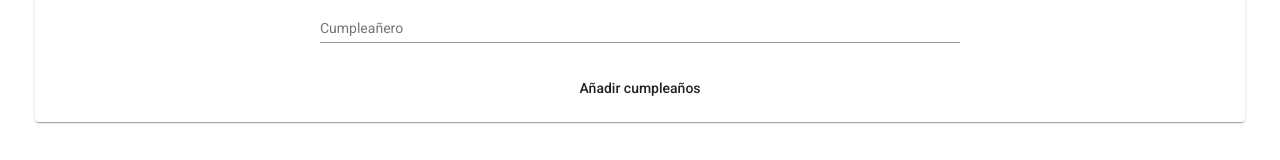
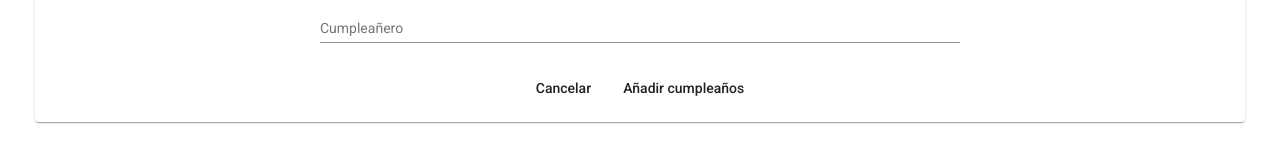
Before and after one commit to mf-andres/liku-frontend, an Angular app: page /add-birthday in a window 1280 px wide. Shown: the part 285-445 px from the top of the page. Built offline with nearby package versions, Linux system fonts and the light colour scheme.

Commit message:
feat: improve navigation

```diff
--- a/src/app/add-birthday/add-birthday.component.html
+++ b/src/app/add-birthday/add-birthday.component.html
@@ -26,7 +26,17 @@
       />
     </mat-form-field>
   </form>
-  <button id="add-birthday-button" mat-button (click)="addBirthday()">
-    Añadir cumpleaños
-  </button>
+  <span>
+    <button
+      id="add-birthday-button"
+      mat-button
+      routerLink="/birthdays"
+      [queryParams]="{ userId: userId }"
+    >
+      Cancelar
+    </button>
+    <button id="add-birthday-button" mat-button (click)="addBirthday()">
+      Añadir cumpleaños
+    </button>
+  </span>
 </mat-card>
--- a/src/app/add-gift/add-gift.component.html
+++ b/src/app/add-gift/add-gift.component.html
@@ -14,7 +14,17 @@
       />
     </mat-form-field>
   </form>
-  <button id="add-gift-button" mat-button (click)="onAddGift()">
-    Añadir regalo
-  </button>
+  <span>
+    <button
+      id="add-birthday-button"
+      mat-button
+      routerLink="/gifts"
+      [queryParams]="{ userId: userId, birthdayId: birthdayId }"
+    >
+      Cancelar
+    </button>
+    <button id="add-gift-button" mat-button (click)="onAddGift()">
+      Añadir regalo
+    </button>
+  </span>
 </mat-card>
--- a/src/app/edit-birthday/edit-birthday.component.html
+++ b/src/app/edit-birthday/edit-birthday.component.html
@@ -26,7 +26,17 @@
       />
     </mat-form-field>
   </form>
-  <button id="edit-birthday-button" mat-button (click)="editBirthday()">
-    Confirmar cambios
-  </button>
+  <span>
+    <button
+      id="add-birthday-button"
+      mat-button
+      routerLink="/birthdays"
+      [queryParams]="{ userId: userId }"
+    >
+      Cancelar
+    </button>
+    <button id="edit-birthday-button" mat-button (click)="editBirthday()">
+      Confirmar cambios
+    </button>
+  </span>
 </mat-card>
--- a/src/app/edit-gift/edit-gift.component.html
+++ b/src/app/edit-gift/edit-gift.component.html
@@ -14,7 +14,17 @@
       />
     </mat-form-field>
   </form>
-  <button id="edit-gift-button" mat-button (click)="onEditGift()">
-    Confirmar cambios
-  </button>
+  <span>
+    <button
+      id="add-birthday-button"
+      mat-button
+      routerLink="/gifts"
+      [queryParams]="{ userId: userId, birthdayId: birthdayId }"
+    >
+      Cancelar
+    </button>
+    <button id="edit-gift-button" mat-button (click)="onEditGift()">
+      Confirmar cambios
+    </button>
+  </span>
 </mat-card>
--- a/src/app/gifts/gifts.component.css
+++ b/src/app/gifts/gifts.component.css
@@ -31,6 +31,8 @@ mat-card {
   align-items: flex-end;
 }
 
+#go-back-button,
 #add-gift-button {
+  margin-left: 10px;
   border-radius: 50%;
 }
--- a/src/app/gifts/gifts.component.html
+++ b/src/app/gifts/gifts.component.html
@@ -59,6 +59,14 @@
 
 <span class="add-gift-button-span">
   <button
+    id="go-back-button"
+    mat-raised-button
+    routerLink="/birthdays"
+    [queryParams]="{ userId: userId }"
+  >
+    <mat-icon>arrow_back</mat-icon>
+  </button>
+  <button
     id="add-gift-button"
     mat-raised-button
     routerLink="/add-gift"
```
